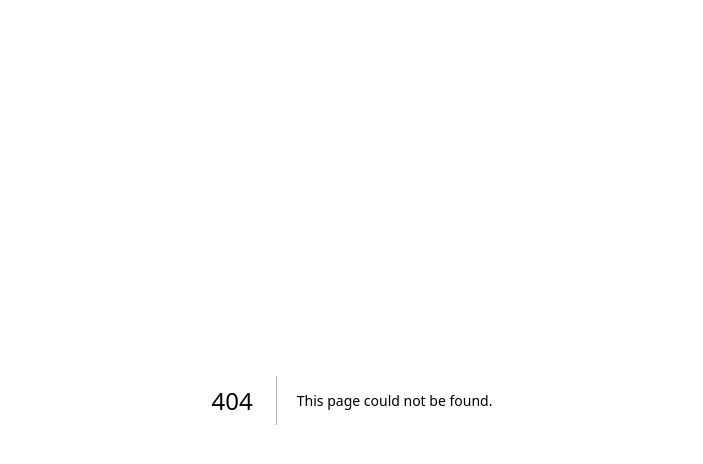
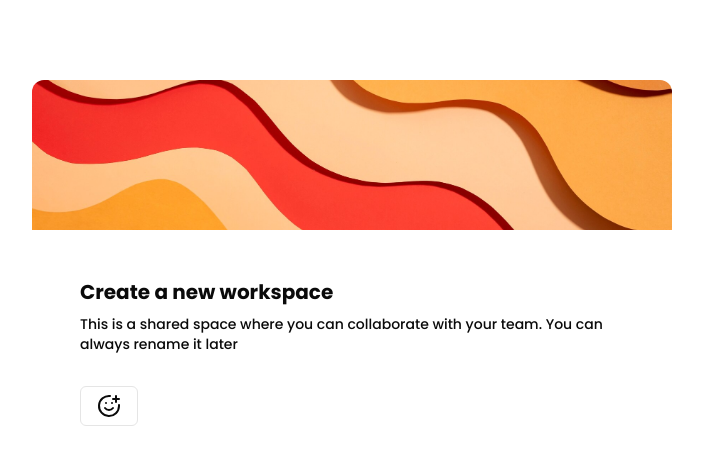
Before and after one commit to tobiasSantellan/loop-clone, a Next.js app: page /createworkspace in a window 1280 px wide. Before the commit this address had no page. Shown: the top 464 px of the page, without its empty margins (288-991 px from the left). Built offline with nearby package versions, Linux system fonts and the light colour scheme.

Commit message:
initial create workspace component setup

```diff
--- /dev/null
+++ b/app/(routes)/createworkspace/page.jsx
@@ -0,0 +1,46 @@
+"use client";
+import { Button } from "@/components/ui/button";
+import { SmilePlus } from "lucide-react";
+import Image from "next/image";
+import React, { useState } from "react";
+
+function CreateWorkspace() {
+  const [coverImage, setCoverImage] = useState("/cover.png");
+  return (
+    <div className="p-10 md:px-36 lg:px-52 xl:px-80 py-20">
+      <div>
+        {/* Cover Image */}
+        <div className="relative group cursor-pointer">
+          <h2 className=" hidden group-hover:flex absolute p-4 w-full h-full items-center justify-center flex">
+            Change Cover
+          </h2>
+          <div className="group-hover:opacity-65">
+            <Image
+              src={coverImage}
+              width={400}
+              height={400}
+              alt="cover-img"
+              className="w-full h-[150px] object-cover rounded-t-xl"
+            />
+          </div>
+        </div>
+
+        {/* Input section */}
+        <div className="p-12">
+          <h2 className="font-bold text-xl">Create a new workspace</h2>
+          <h2 className="text-sm mt-2">
+            This is a shared space where you can collaborate with your team. You
+            can always rename it later
+          </h2>
+          <div className="mt-8">
+            <Button variant="outline">
+              <SmilePlus />
+            </Button>
+          </div>
+        </div>
+      </div>
+    </div>
+  );
+}
+
+export default CreateWorkspace;
```
